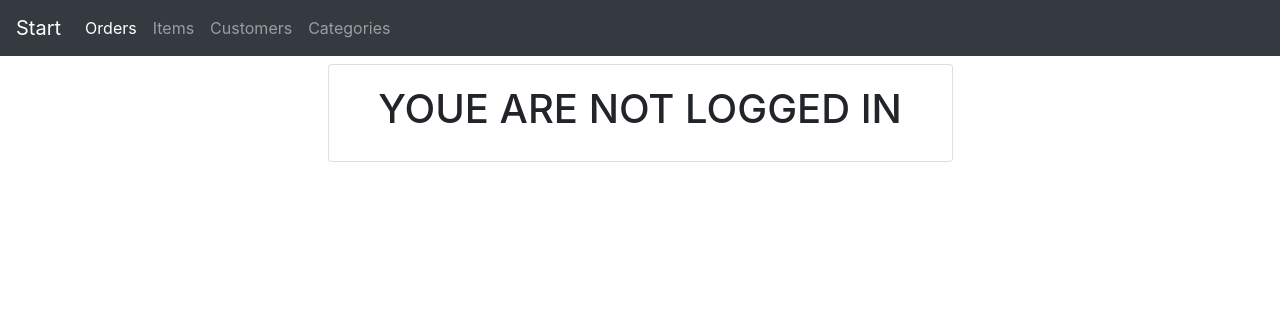
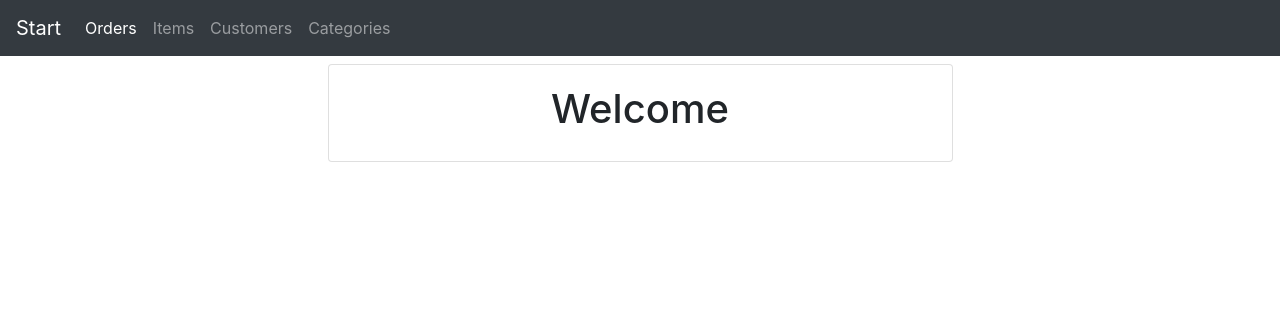
Before and after one commit to KamilKulerz/order_management, a Django app: page / in a window 1280 px wide. Shown: the top 316 px of the page. Run offline with Django 3.2, Linux system fonts and the light colour scheme; some libraries are stand-ins or nearby versions.

Commit message:
change text

```diff
--- a/orders_app/templates/orders_app/home.html
+++ b/orders_app/templates/orders_app/home.html
@@ -18,7 +18,7 @@
         </div>
     {% else %}
         <div class="card-body">
-            <h1 align="center">YOUE ARE NOT LOGGED IN</h1>
+            <h1 align="center">Welcome</h1>
         </div>
     {% endif %}
 </div>
```
